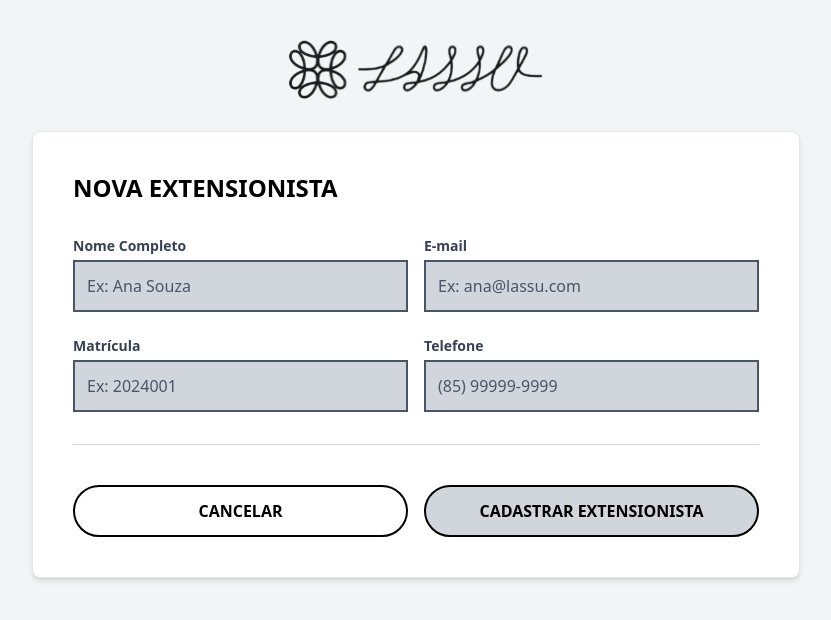
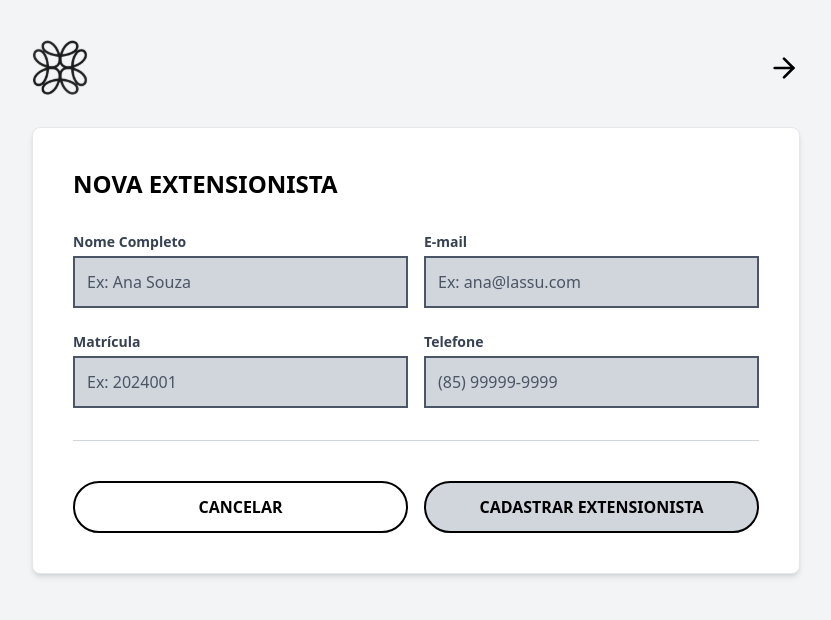
Before and after one commit to ImzDede/sistema-lassu, a Next.js app in the folder frontend/: page /cadastroExtensionista in a window 1280 px wide. Shown: the top 620 px of the page, without its empty margins (224-1055 px from the left). Built offline with nearby package versions, Linux system fonts and the light colour scheme.

Commit message:
fluxo de login completo com manter conectado e seguranca. Botão voltar na tela cadastro extensionista. Lógica de pegar a data atuala para exibir na tela home

```diff
--- a/frontend/src/app/cadastroExtensionista/page.tsx
+++ b/frontend/src/app/cadastroExtensionista/page.tsx
@@ -1,28 +1,29 @@
 "use client";
 
-import React, { useState } from "react";
-import axios from "axios";
-import { parseCookies } from "nookies";
-import { useRouter } from "next/navigation";
-import Link from "next/link";
-import Image from "next/image";
-import Input from "@/components/Inputs";
-import Button from "@/components/Button";
+import React, { useState } from 'react';
+import axios from 'axios';
+import { parseCookies } from 'nookies';
+import { useRouter } from 'next/navigation';
+import Link from 'next/link';
+import Image from 'next/image';
+import Input from '@/components/Inputs';
+import Button from '@/components/Button';
+import { ArrowLeft } from 'lucide-react';
 
 export default function NovoExtensionista() {
   const router = useRouter();
   const [loading, setLoading] = useState(false);
 
   const [formData, setFormData] = useState({
-    nome: "",
-    email: "",
-    matricula: "",
-    telefone: "",
+    nome: '',
+    email: '',
+    matricula: '',
+    telefone: ''
   });
 
   const handleChange = (e: React.ChangeEvent<HTMLInputElement>) => {
     const { name, value } = e.target;
-    setFormData((prev) => ({ ...prev, [name]: value }));
+    setFormData(prev => ({ ...prev, [name]: value }));
   };
 
   async function handleSalvar(e: React.FormEvent) {
@@ -30,12 +31,12 @@ export default function NovoExtensionista() {
     setLoading(true);
 
     try {
-      const { "lassuauth.token": token } = parseCookies();
+      const { 'lassuauth.token': token } = parseCookies();
 
       const permissoesFixas = {
         perm_atendimento: true,
         perm_cadastro: false,
-        perm_admin: false,
+        perm_admin: false
       };
 
       const dadosParaEnviar = {
@@ -43,26 +44,27 @@ export default function NovoExtensionista() {
         email: formData.email,
         matricula: Number(formData.matricula),
         telefone: formData.telefone,
-        ...permissoesFixas,
+        ...permissoesFixas
       };
 
-      await axios.post("http://localhost:3001/users", dadosParaEnviar, {
+      await axios.post('http://localhost:3001/users', dadosParaEnviar, {
         headers: {
-          Authorization: `Bearer ${token}`,
-        },
+          'Authorization': `Bearer ${token}`
+        }
       });
 
-      alert("Extensionista de Atendimento cadastrada com sucesso!");
+      alert('Extensionista de Atendimento cadastrada com sucesso!');
 
       setFormData({
-        nome: "",
-        email: "",
-        matricula: "",
-        telefone: "",
+        nome: '',
+        email: '',
+        matricula: '',
+        telefone: ''
       });
+
     } catch (error: any) {
       console.error(error);
-      const msg = error.response?.data?.message || "Erro ao cadastrar.";
+      const msg = error.response?.data?.message || 'Erro ao cadastrar.';
       alert(msg);
     } finally {
       setLoading(false);
@@ -71,31 +73,39 @@ export default function NovoExtensionista() {
 
   return (
     <div className="min-h-screen bg-gray-100 flex flex-col items-center py-10 px-4">
-      <div className="mb-8 cursor-pointer hover:opacity-80 transition-opacity">
-        <Link href="/home">
-          <Image
-            src="/logoVertical.svg"
-            alt="LASSU Logo"
-            width={150}
-            height={150}
-            className="hidden md:block w-64 h-auto"
-          />
+
+      {/* === CABEÇALHO DA PÁGINA === */}
+      <div className="w-full max-w-3xl flex justify-between items-center mb-8">
+
+        <Link href="/home" className="hover:opacity-80 transition-opacity">
            <Image
              src="/logoLassu.svg"
              alt="LASSU Logo"
              width={150}
              height={150}
-            className="md:hidden w-24 h-auto md:w-32"
+             className="w-14 h-auto"
            />
         </Link>
+
+        <button
+          onClick={() => router.back()}
+          className="flex items-center gap-2 group"
+          title="voltar"
+        >
+          <ArrowLeft className="w-8 h-8 text-black rotate-180" />
+        </button>
+
       </div>
 
+      {/* === FORMULÁRIO === */}
       <div className="w-full max-w-3xl bg-white p-6 md:p-10 rounded-lg shadow-md border border-gray-200">
+
         <h1 className="text-2xl font-bold uppercase text-black mb-8 text-center md:text-left">
           Nova Extensionista
         </h1>
 
         <form onSubmit={handleSalvar} className="flex flex-col gap-6">
+
           <div className="grid grid-cols-1 md:grid-cols-2 gap-4">
             <Input
               label="Nome Completo"
@@ -138,6 +148,7 @@ export default function NovoExtensionista() {
           <div className="border-t border-gray-300 my-2"></div>
 
           <div className="flex flex-col-reverse md:flex-row gap-4 mt-2">
+
             <div className="w-full md:w-1/2">
               <Button
                 type="button"
@@ -150,10 +161,12 @@ export default function NovoExtensionista() {
 
             <div className="w-full md:w-1/2">
               <Button type="submit" disabled={loading}>
-                {loading ? "SALVANDO..." : "CADASTRAR EXTENSIONISTA"}
+                {loading ? 'SALVANDO...' : 'CADASTRAR EXTENSIONISTA'}
               </Button>
             </div>
+
           </div>
+
         </form>
       </div>
     </div>
--- a/frontend/src/app/home/layout.tsx
+++ b/frontend/src/app/home/layout.tsx
@@ -81,7 +81,7 @@ export default function HomeLayout({
               alt="Logo"
               width={150}
               height={50}
-              className="w-auto h-16"
+              className="w-40 h-auto"
             />
           </Link>
         </div>
--- a/frontend/src/app/home/page.tsx
+++ b/frontend/src/app/home/page.tsx
@@ -1,13 +1,19 @@
 import React from "react";
+import { format } from 'date-fns';
+import { ptBR } from 'date-fns/locale';
 import CardConsulta from "@/components/CardConsulta";
-import Calendario from "@/components/Calendario";
 
 export default function Home() {
+  const hoje = new Date();
+  const dataHojeFormatada = format(hoje, 'dd/MM');
+  const mesAtual = format(hoje, 'MMMM', { locale: ptBR });
+  const semanaDoMes = Math.ceil(hoje.getDate() / 7)
+
   return (
     <div className="flex flex-col gap-8">
       {/* Seção 1: Hoje */}
       <section className="bg-gray-200 p-4 md:p-6 rounded-none md:rounded-lg">
-        <h2 className="text-lg font-normal uppercase mb-4">Hoje, 17/11</h2>
+        <h2 className="text-lg font-normal uppercase mb-4">Hoje, {dataHojeFormatada}</h2>
 
         <div className="flex flex-col gap-3">
           <CardConsulta
@@ -28,7 +34,7 @@ export default function Home() {
       {/* Seção 2: Calendário */}
       <section className="bg-gray-200 p-4 md:p-6 rounded-none md:rounded-lg mb-8">
         <h2 className="text-lg font-normal uppercase mb-4">
-          Semana 3, Novembro
+          Semana {semanaDoMes}, {mesAtual}
         </h2>
         {/* <Calendario /> */}
       </section>
```
Lines whose indentation alone changed are shown as unchanged.
